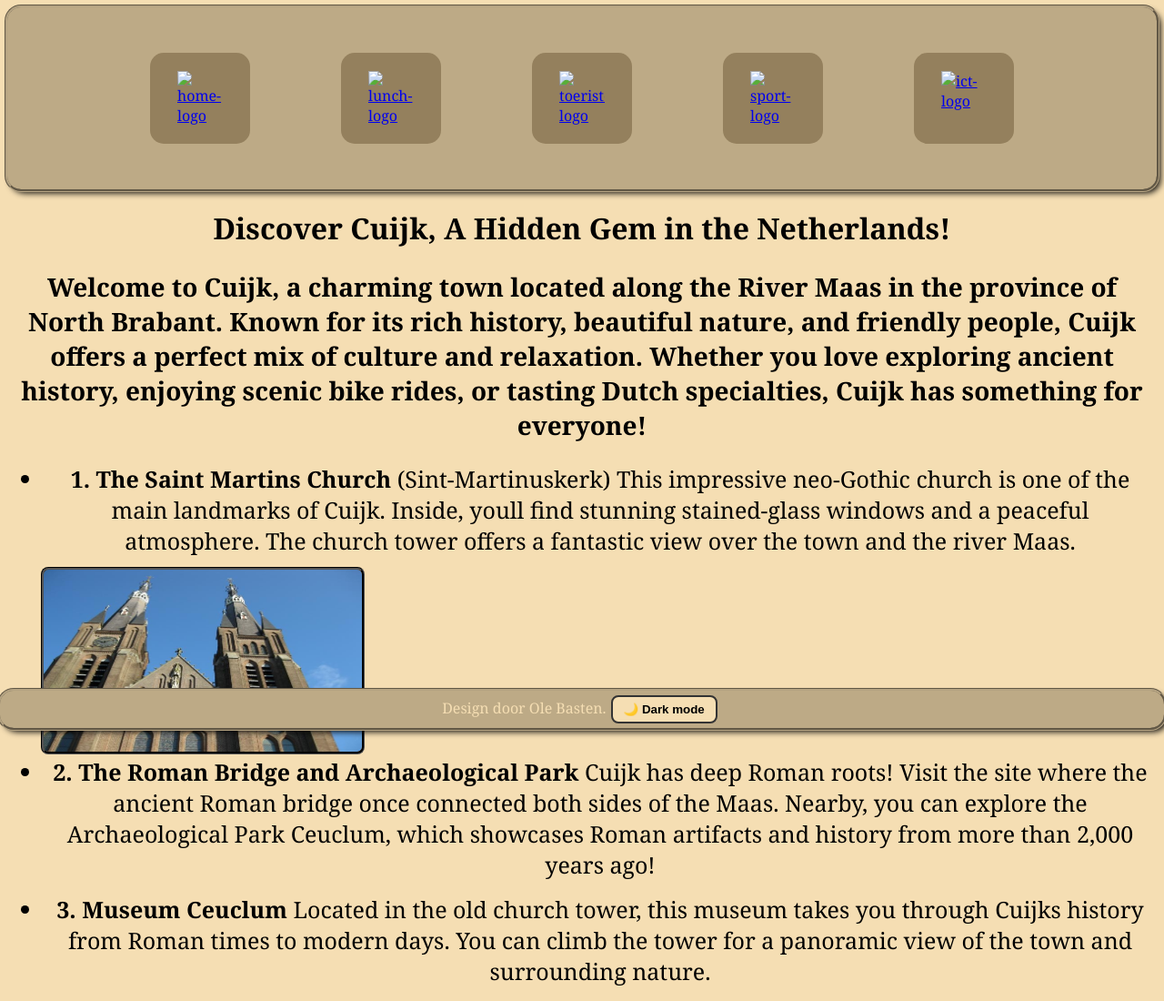
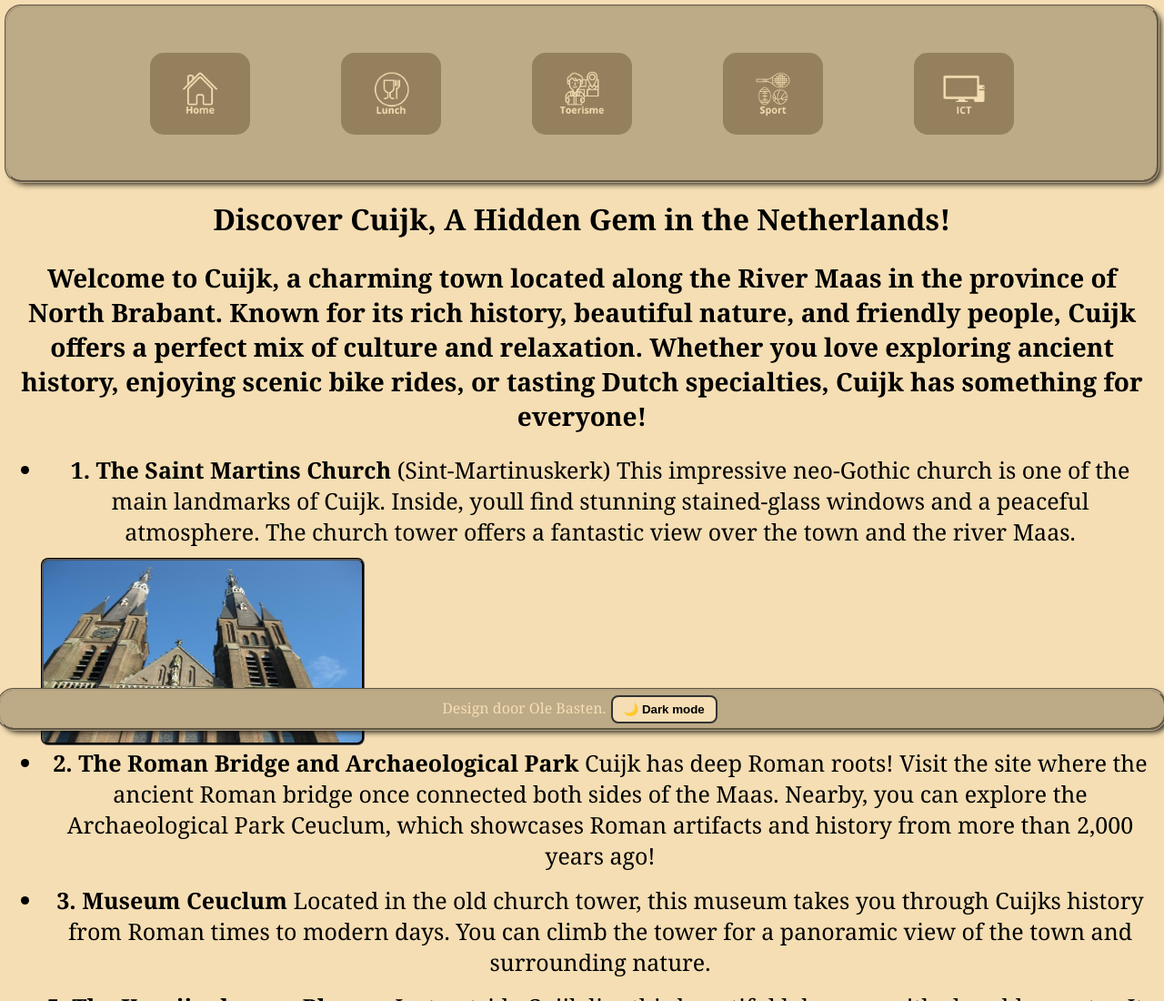
Before and after one commit to OleBasten/Statische-Website, a plain HTML site: page pages/toeristenpagina.html in a window 1280 px wide. Shown: the top 1100 px of the page at 91% size. Drawn offline with Linux system fonts and the light colour scheme; files that its build step writes are made by us from their sources; files whose address does not match are found by name.

Commit message:
Change navigation links to relative paths
Updated navigation links to use relative paths.

```diff
--- a/pages/toeristenpagina.html
+++ b/pages/toeristenpagina.html
@@ -10,11 +10,11 @@
 <body>
     <header>
         <nav>
-        <a href="./index.html"><img src="./images/home-icon.png" alt="home-logo" width="50"></a>
-        <a href="./pages/lunchplek.html"><img src="./images/lunch-icon.png" alt="lunch-logo" width="50"></a>
-        <a href="./pages/toeristenpagina.html"><img src="./images/Toerisme-icon.png" alt="toeristen-logo" width="50"></a>
-        <a href="./pages/sport.html"><img src="./images/sport-icon.png" alt="sport-logo" width="50"></a>
-        <a href="./pages/icttips.html"><img src="./images/ict-icon.png" alt="ict-logo" width="50"></a>
+        <a href="../index.html"><img src="../images/home-icon.png" alt="home-logo" width="50"></a>
+        <a href="lunchplek.html"><img src="../images/lunch-icon.png" alt="lunch-logo" width="50"></a>
+        <a href="toeristenpagina.html"><img src="../images/Toerisme-icon.png" alt="toeristen-logo" width="50"></a>
+        <a href="sport.html"><img src="../images/sport-icon.png" alt="sport-logo" width="50"></a>
+        <a href="icttips.html"><img src="../images/ict-icon.png" alt="ict-logo" width="50"></a>
         </nav>
     </header>
 
```
